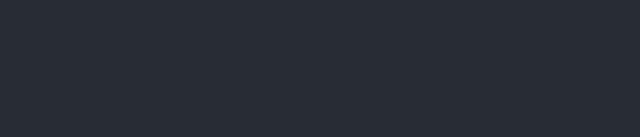
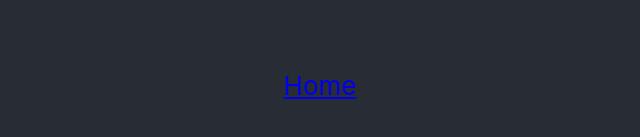
Before and after one commit to Karloveliki/npwa-projekt, a React (Create React App) app in the folder client/: page /shoppingCart in a window 1280 px wide. Shown: the part 315-452 px from the top of the page, without its empty margins (320-960 px from the left). Built offline with nearby package versions, Linux system fonts and the light colour scheme.

Commit message:
link na home se pojavljuje svugdje

```diff
--- a/client/src/App.js
+++ b/client/src/App.js
@@ -1,16 +1,11 @@
-import logo from './logo.svg';
 import './App.css';
-import MojZadatak from './components/MojZadatak';
-import DropDown from './components/DropDown';
-import SelectFrameBuilder from './components/SelectFrameBuilder';
-import SelectFrame from './components/SelectFrame';
 import BuilderFrameSelector from './components/BuilderFrameSelector'
 import { useState } from 'react';
 import {
   BrowserRouter as Router,
   Routes,
   Route,
-  useParams
+  Link
 } from "react-router-dom";
 
 import KosaricaContext from './KosaricaContext';
@@ -42,6 +37,9 @@
         <header className="App-header">
           <div>
             <Router>
+              <div>
+                <Link to="/">Home</Link>
+              </div>
               <Routes>
                 <Route path="/details/:id" element={<FramePage />} />
                 <Route path="/" element={<BuilderFrameSelector/>} />
```
